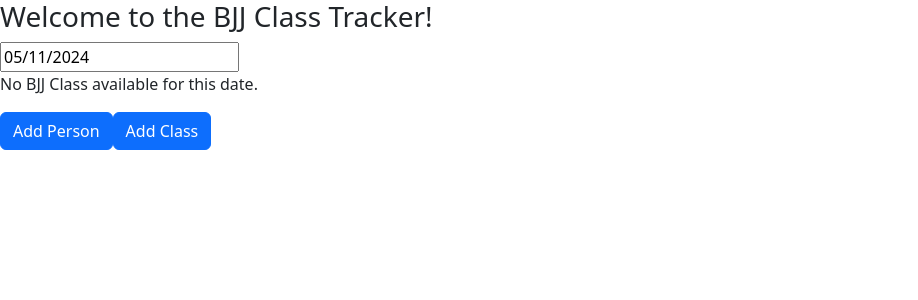
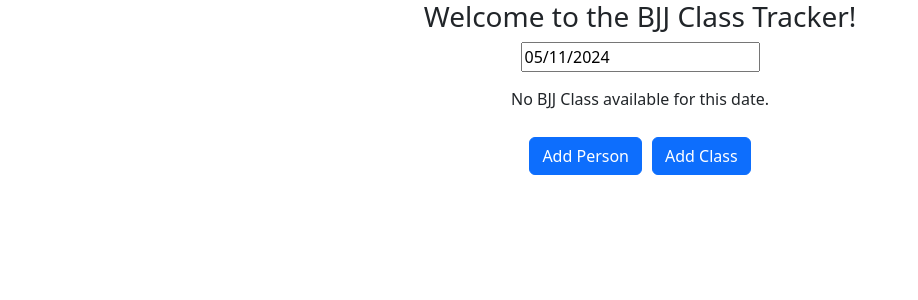
Before and after one commit to StefanHadzhiev/BJJClassTracker_React, a React (Create React App) app: page / in a window 1280 px wide. Shown: the top 300 px of the page, without its empty margins (0-918 px from the left). Built offline with nearby package versions, Linux system fonts and the light colour scheme.

Commit message:
some css changes

```diff
--- a/package.json
+++ b/package.json
@@ -12,6 +12,7 @@
     "react-bootstrap": "^2.10.2",
     "react-datepicker": "^6.9.0",
     "react-dom": "^18.3.1",
+    "react-router-dom": "^6.26.1",
     "react-scripts": "5.0.1",
     "sass": "^1.77.1",
     "web-vitals": "^2.1.4"
--- a/src/App.js
+++ b/src/App.js
@@ -14,14 +14,14 @@ const initialClasses = [
     name: "De-La Riva, Spider Guard Pass",
     description:
       "In todays workout we trained a delariva spider guard pass, where the person trying to pass the guard catches the spider guard leg and moves in its direction. He cleans the leg with his adjacent leg and proceeds to put the opponent's leg between his two legs, squeezing. Grips are changed to hip and collar grip. Then a backstep is performed, where the head of the attacker is placed on the belly of the opponent and the attacker's outer knee touches the ground. Then the hip touches the ground as well, while pulling with both hands. A hip escape is performed to get the legs out. Then the attacker advances to side control.",
-    date: new Date(2024, 4, 13),
+    date: new Date(2024, 3, 13),
   },
   {
     id: crypto.randomUUID(),
     name: "Some other workout",
     description:
       "There are many variations of passages of Lorem Ipsum available, but the majority have suffered alteration in some form, by injected humour, or randomised words which don't look even slightly believable. If you are going to use a passage of Lorem Ipsum, you need to be sure there isn't anything embarrassing hidden in the middle of text. All the Lorem Ipsum generators on the Internet tend to repeat predefined chunks as necessary, making this the first true generator on the Internet.",
-    date: new Date(2024, 4, 13),
+    date: new Date(2024, 3, 13),
   },
   {
     id: crypto.randomUUID(),
@@ -34,14 +34,14 @@ const initialClasses = [
     id: crypto.randomUUID(),
     name: "Gi workout",
     description:
-      "BJJ has traditionally been performed and practiced in the gi the heavy martial arts uniform also known as a kimono",
+      'BJJ has traditionally been performed and practiced in the "GI", the heavy martial arts uniform also known as a kimono',
     date: new Date(2024, 4, 12),
   },
 ];
 
 function App() {
   const [date, setDate] = useState(new Date());
-  const [showWorkout, setShowWorkout] = useState(false);
+  const [showClass, setShowClass] = useState(false);
   const [bjjClasses, setbjjClasses] = useState(initialClasses);
   const [selctedBjjClass, setselctedBjjClass] = useState(null);
   const [showAddClass, setShowAddClass] = useState(false);
@@ -49,7 +49,7 @@ function App() {
 
   function handleSetDate(date) {
     setDate(date.toLocaleDateString());
-    setShowWorkout(true);
+    setShowClass(true);
     setselctedBjjClass(null);
 
     bjjClasses.map((bjjClass) => {
@@ -79,28 +79,29 @@ function App() {
   }
 
   return (
-    <div>
+    <div className="app">
       <Welcome></Welcome>
       <DatePicker
+        className="datepicker"
         selected={date}
         onChange={(date) => handleSetDate(date)}
       ></DatePicker>
 
       {selctedBjjClass ? (
         <BjjClass
-          showWorkout={showWorkout}
+          showClass={showClass}
           selctedBjjClass={selctedBjjClass}
         ></BjjClass>
       ) : (
         <p>No BJJ Class available for this date.</p>
       )}
 
-      <Button onClick={handleAddPersonButtonClick} className="button">
+      <Button onClick={handleAddPersonButtonClick} className="button btn">
         {showAddPerson ? "Close" : "Add Person"}
       </Button>
       {showAddPerson && <AddPerson></AddPerson>}
 
-      <Button onClick={handleAddClassOnButtonClick} className="button">
+      <Button onClick={handleAddClassOnButtonClick} className="button btn">
         {showAddClass ? "Close" : "Add Class"}
       </Button>
       {showAddClass && (
@@ -119,9 +120,9 @@ function Welcome() {
   return <h3>Welcome to the BJJ Class Tracker!</h3>;
 }
 
-function BjjClass({ showWorkout, selctedBjjClass }) {
+function BjjClass({ showClass, selctedBjjClass }) {
   return (
-    <Accordion disabled={showWorkout} defaultActiveKey="0">
+    <Accordion disabled={showClass} defaultActiveKey="0">
       {
         <Accordion.Item eventKey={selctedBjjClass.id}>
           <Accordion.Header>
--- a/src/index.css
+++ b/src/index.css
@@ -21,3 +21,20 @@ form {
   background-color: var(--color-lightest);
   border-radius: 7px;
 }
+
+.app {
+  border: 5px;
+  text-align: center;
+}
+
+.btn {
+  justify-content: center;
+  margin-left: 5px;
+  margin-right: 5px;
+  margin-top: 10px;
+  margin-bottom: 10px;
+}
+
+.datepicker {
+  margin-bottom: 15px;
+}
```
Also changed, not shown: src/Components/About.jsx (added), src/Components/Contact.jsx (added), src/Components/Home.jsx (added), 1 other file (tests, documents, lock files or other folders).
